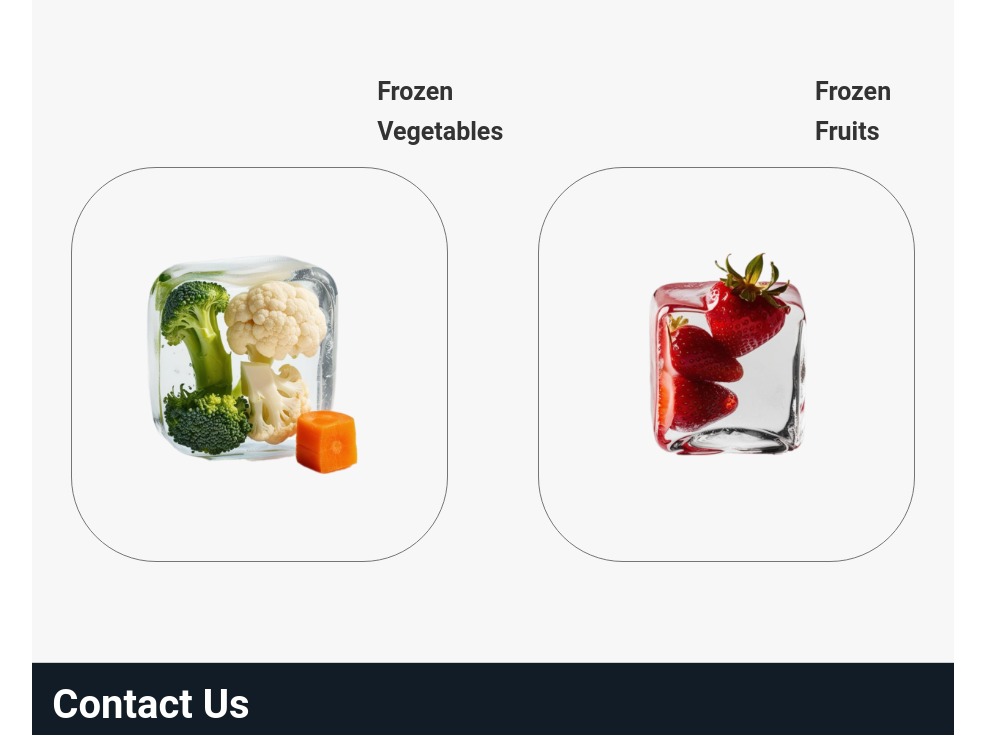
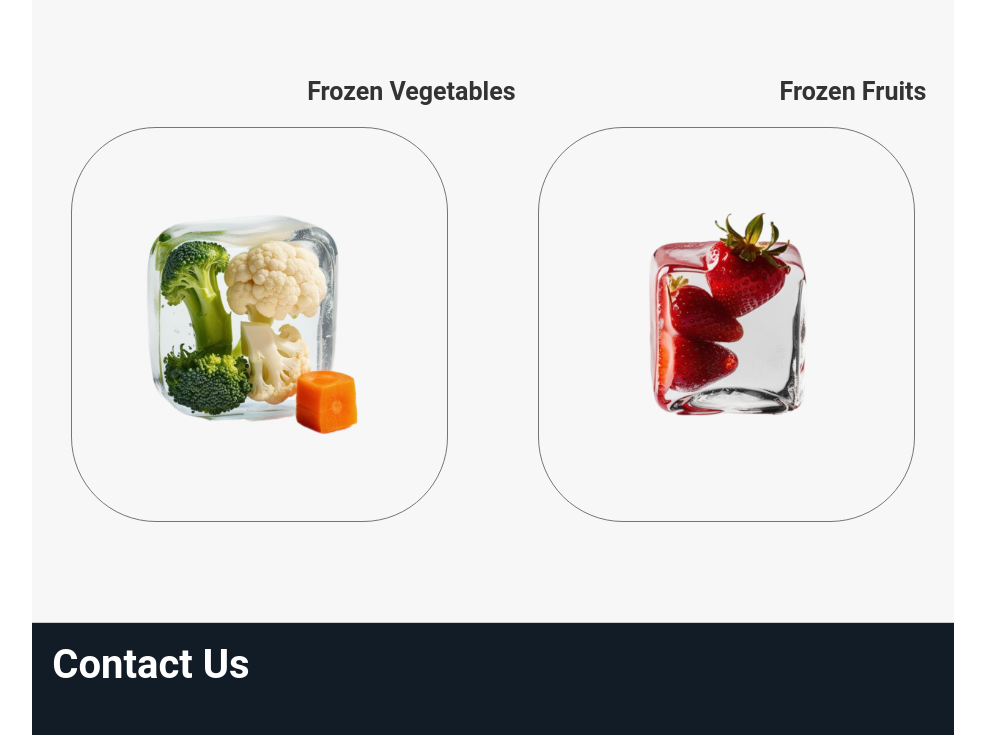
Before and after one commit to momostafa17/The-Frist-Project, a plain HTML site: page index.html in a window 1280 px wide. Shown: the part 3237-3972 px from the top of the page, without its empty margins (147-1132 px from the left). Drawn offline with Linux system fonts and the light colour scheme.

Commit message:
Update style.css

```diff
--- a/style.css
+++ b/style.css
@@ -86,13 +86,13 @@ body {
 }
 
 .gender {
-  margin-left: 340px;
+  margin-left: 270px;
   font-weight: bold;
   font-size: 25px;
 }
 
 .gender-1 {
-  margin-left: 31vh;
+  margin-left: 33vh;
   font-weight: bold;
   font-size: 25px;
 }
```
